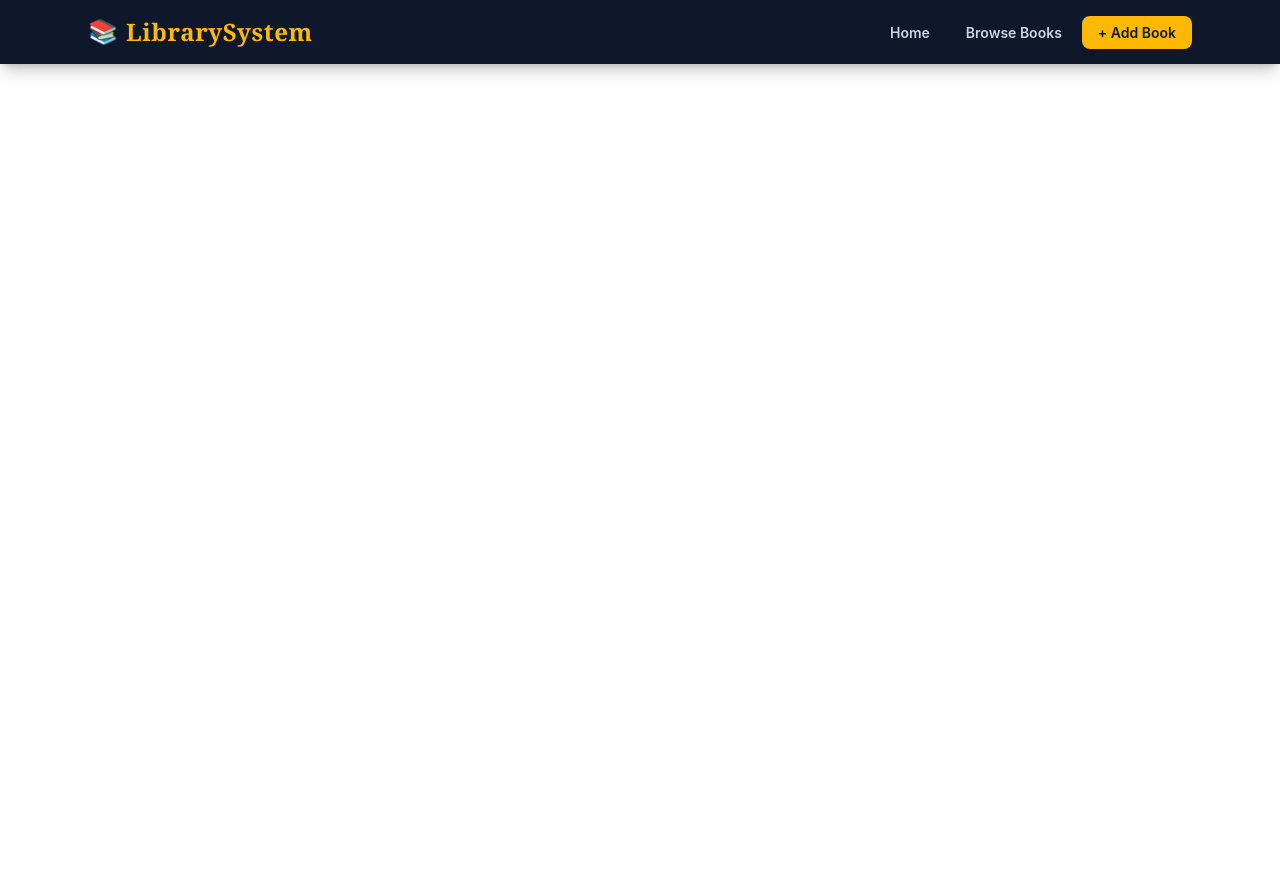
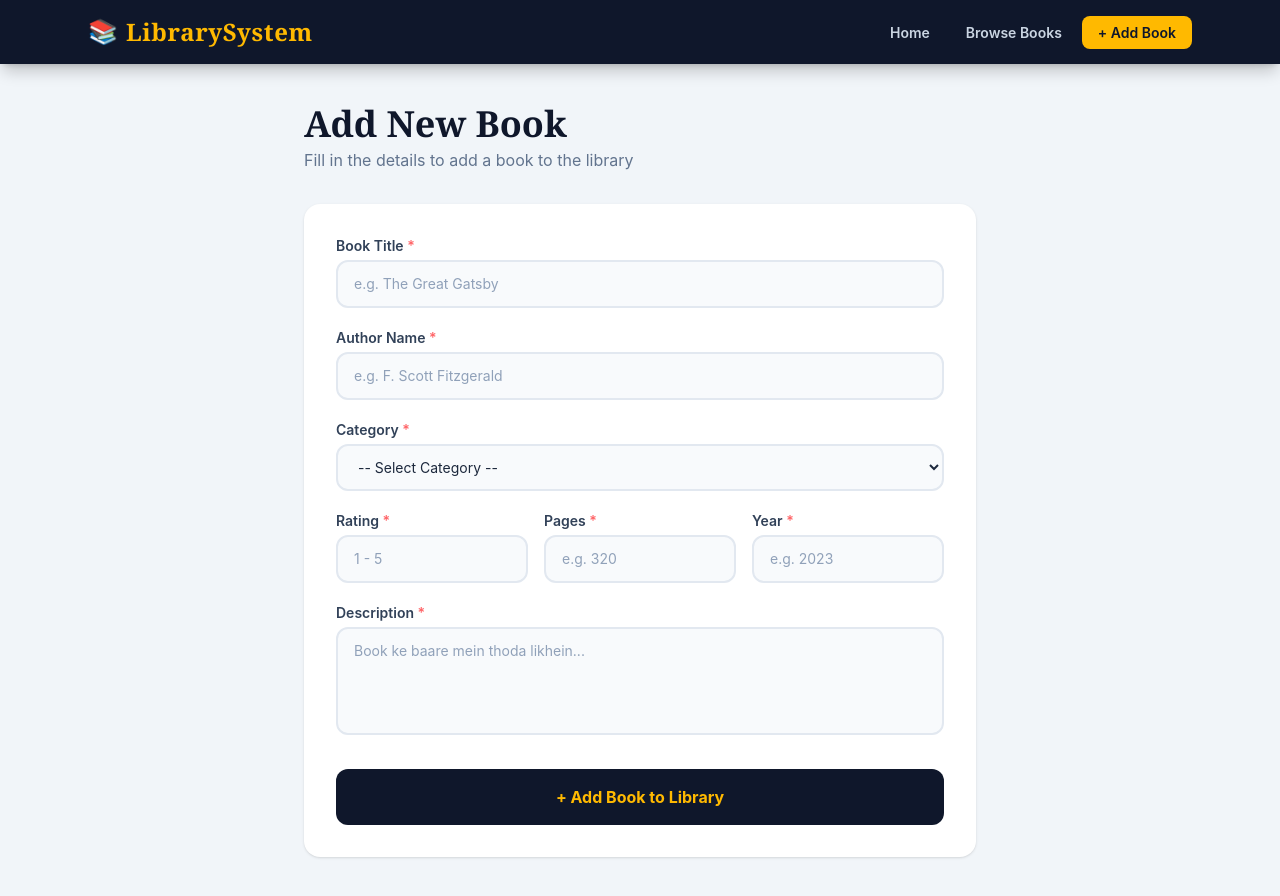
Before and after one commit to pragati8-tech/Online-Library-System, a React (Vite) app: page /add-book in a window 1280 px wide. Before the commit the page ends 800 px from the top, so only its background shows below. Built offline with nearby package versions, Linux system fonts and the light colour scheme.

Commit message:
added book displayed at the beginning

```diff
--- a/src/App.jsx
+++ b/src/App.jsx
@@ -4,6 +4,7 @@ import Home from "./pages/Home.jsx"
 import BrowseBooks from './pages/BrowseBooks'
 import BookDetails from "./pages/BookDetails";
 import { useState } from 'react'
+import AddBook from './pages/AddBook'
 import './App.css'
 
 function App() {
@@ -18,6 +19,7 @@ function App() {
          <Route path="/books/detail/:id" element={<BookDetails />} />
          <Route path="/books" element={<BrowseBooks />} />
          <Route path="/books/:category" element={<BrowseBooks />} />
+          <Route path="/add-book" element={<AddBook />} />
       </Routes>
       </BrowserRouter>
     </>
--- /dev/null
+++ b/src/pages/AddBook.jsx
@@ -0,0 +1,266 @@
+
+import { useState } from "react";
+import { useDispatch } from "react-redux";
+import { useNavigate } from "react-router-dom";
+import { addBook } from "../store/booksSlice";
+import { categories } from "../data/books";
+
+function AddBook() {
+
+  const dispatch = useDispatch();
+  const navigate = useNavigate();
+
+  // ── Form state
+  const [formData, setFormData] = useState({
+    title: "",
+    author: "",
+    category: "",
+    rating: "",
+    description: "",
+    pages: "",
+    year: "",
+  });
+
+  // ── Validation errors
+  const [errors, setErrors] = useState({});
+
+  // ── Input change handler
+  const handleChange = (e) => {
+    const { name, value } = e.target;
+    setFormData((prev) => ({ ...prev, [name]: value }));
+
+
+    if (errors[name]) {
+      setErrors((prev) => ({ ...prev, [name]: "" }));
+    }
+  };
+
+  // ── Form Validation
+  const validate = () => {
+    const newErrors = {};
+
+    if (!formData.title.trim())
+      newErrors.title = "Title zaroori hai";
+
+    if (!formData.author.trim())
+      newErrors.author = "Author ka naam zaroori hai";
+
+    if (!formData.category)
+      newErrors.category = "Category select karo";
+
+    if (!formData.rating) {
+      newErrors.rating = "Rating daalo";
+    } else if (formData.rating < 1 || formData.rating > 5) {
+      newErrors.rating = "Rating 1 se 5 ke beech honi chahiye";
+    }
+
+    if (!formData.description.trim()) {
+      newErrors.description = "Description zaroori hai";
+    } else if (formData.description.trim().length < 20) {
+      newErrors.description = "Description kam se kam 20 characters ka hona chahiye";
+    }
+
+    if (!formData.pages) {
+      newErrors.pages = "Pages ki tadaad daalo";
+    } else if (formData.pages < 1) {
+      newErrors.pages = "Pages 1 se zyada hone chahiye";
+    }
+
+    if (!formData.year) {
+      newErrors.year = "Publication year daalo";
+    } else if (formData.year < 1000 || formData.year > new Date().getFullYear()) {
+      newErrors.year = `Year 1000 se ${new Date().getFullYear()} ke beech hona chahiye`;
+    }
+
+    return newErrors;
+  };
+
+  // ── Form Submit handler
+  const handleSubmit = (e) => {
+    e.preventDefault(); // page reload rokta hai
+
+    // Validation
+    const validationErrors = validate();
+
+
+    if (Object.keys(validationErrors).length > 0) {
+      setErrors(validationErrors);
+      return;
+    }
+
+
+    const newBook = {
+      id: Date.now(),
+      title: formData.title.trim(),
+      author: formData.author.trim(),
+      category: formData.category,
+      rating: parseFloat(formData.rating),
+      description: formData.description.trim(),
+      pages: parseInt(formData.pages),
+      year: parseInt(formData.year),
+      popular: false,
+    };
+
+
+    dispatch(addBook(newBook));
+
+
+    navigate("/books");
+  };
+
+  // ── Reusable input field component
+  const InputField = ({ label, name, type = "text", placeholder, min, max }) => (
+    <div>
+      <label className="block text-sm font-semibold text-slate-700 mb-1">
+        {label} <span className="text-red-400">*</span>
+      </label>
+      <input
+        type={type}
+        name={name}
+        value={formData[name]}
+        onChange={handleChange}
+        placeholder={placeholder}
+        min={min}
+        max={max}
+        className={`w-full px-4 py-3 rounded-xl border-2 text-sm bg-slate-50 text-slate-800 placeholder-slate-400
+          focus:outline-none focus:bg-white transition-colors duration-200
+          ${errors[name]
+            ? "border-red-400 focus:border-red-400"   // error — red border
+            : "border-slate-200 focus:border-amber-400" // normal — amber border on focus
+          }`}
+      />
+      {/* Error message */}
+      {errors[name] && (
+        <p className="text-red-400 text-xs mt-1 font-medium">⚠ {errors[name]}</p>
+      )}
+    </div>
+  );
+
+  return (
+    <div className="bg-slate-100 min-h-screen py-10 px-6">
+      <div className="max-w-2xl mx-auto">
+
+        {/* ── PAGE HEADING ── */}
+        <div className="mb-8">
+          <h1 className="font-serif text-4xl font-bold text-slate-900 mb-1">
+            Add New Book
+          </h1>
+          <p className="text-slate-500">
+            Fill in the details to add a book to the library
+          </p>
+        </div>
+
+        {/* ── FORM CARD ── */}
+        <form
+          onSubmit={handleSubmit}
+          noValidate  // browser validation band — apni validation use karenge
+          className="bg-white rounded-2xl shadow-sm p-8 flex flex-col gap-5"
+        >
+
+          {/* Title */}
+          <InputField
+            label="Book Title"
+            name="title"
+            placeholder="e.g. The Great Gatsby"
+          />
+
+          {/* Author */}
+          <InputField
+            label="Author Name"
+            name="author"
+            placeholder="e.g. F. Scott Fitzgerald"
+          />
+
+          {/* Category — dropdown */}
+          <div>
+            <label className="block text-sm font-semibold text-slate-700 mb-1">
+              Category <span className="text-red-400">*</span>
+            </label>
+            <select
+              name="category"
+              value={formData.category}
+              onChange={handleChange}
+              className={`w-full px-4 py-3 rounded-xl border-2 text-sm bg-slate-50 text-slate-800
+                focus:outline-none focus:bg-white transition-colors duration-200
+                ${errors.category
+                  ? "border-red-400 focus:border-red-400"
+                  : "border-slate-200 focus:border-amber-400"
+                }`}
+            >
+              <option value="">-- Select Category --</option>
+              {categories.map((cat) => (
+                <option key={cat.id} value={cat.slug}>
+                  {cat.icon} {cat.name}
+                </option>
+              ))}
+            </select>
+            {errors.category && (
+              <p className="text-red-400 text-xs mt-1 font-medium">⚠ {errors.category}</p>
+            )}
+          </div>
+
+          {/* Rating + Pages + Year */}
+          <div className="grid grid-cols-3 gap-4">
+            <InputField
+              label="Rating"
+              name="rating"
+              type="number"
+              placeholder="1 - 5"
+              min="1"
+              max="5"
+            />
+            <InputField
+              label="Pages"
+              name="pages"
+              type="number"
+              placeholder="e.g. 320"
+              min="1"
+            />
+            <InputField
+              label="Year"
+              name="year"
+              type="number"
+              placeholder="e.g. 2023"
+              min="1000"
+              max={new Date().getFullYear()}
+            />
+          </div>
+
+          {/* Description — textarea */}
+          <div>
+            <label className="block text-sm font-semibold text-slate-700 mb-1">
+              Description <span className="text-red-400">*</span>
+            </label>
+            <textarea
+              name="description"
+              value={formData.description}
+              onChange={handleChange}
+              placeholder="Book ke baare mein thoda likhein..."
+              rows={4}
+              className={`w-full px-4 py-3 rounded-xl border-2 text-sm bg-slate-50 text-slate-800 placeholder-slate-400
+                focus:outline-none focus:bg-white transition-colors duration-200 resize-none
+                ${errors.description
+                  ? "border-red-400 focus:border-red-400"
+                  : "border-slate-200 focus:border-amber-400"
+                }`}
+            />
+            {errors.description && (
+              <p className="text-red-400 text-xs mt-1 font-medium">⚠ {errors.description}</p>
+            )}
+          </div>
+
+          {/* ── SUBMIT BUTTON ── */}
+          <button
+            type="submit"
+            className="w-full bg-slate-900 text-amber-400 font-bold py-4 rounded-xl hover:bg-slate-700 active:scale-95 transition-all duration-200 text-base mt-2"
+          >
+            + Add Book to Library
+          </button>
+
+        </form>
+      </div>
+    </div>
+  );
+}
+
+export default AddBook;
--- a/src/pages/BookDetails.jsx
+++ b/src/pages/BookDetails.jsx
@@ -1,21 +1,20 @@
-
 import { useParams, Link } from "react-router-dom";
-import { getBookById } from "../data/books";
+import { useSelector } from "react-redux";
 
 function BookDetails() {
   const { id } = useParams();
-  const book = getBookById(id);
+
+  const book = useSelector((state) =>
+    state.books.books.find((b) => b.id === Number(id))
+  );
 
   if (!book) {
     return <div className="p-10 text-center">Book not found ❌</div>;
   }
+
   return (
     <div className="min-h-screen bg-slate-100 p-6">
       <div className="max-w-4xl mx-auto bg-white rounded-xl shadow-md p-6">
-
-        <div className="flex justify-center mb-6">
-          <img src={book.cover} alt={book.title} className="h-60 object-contain"/>
-        </div>
 
         <h1 className="text-2xl font-bold mb-2">{book.title}</h1>
         <p className="text-slate-600 mb-2">by {book.author}</p>
@@ -28,8 +27,9 @@ function BookDetails() {
         <p className="text-sm mb-1">📅 Year: {book.year}</p>
 
         <div className="mt-6">
-          <Link to="/books" className="bg-slate-900 text-white px-4 py-2 rounded-lg"> ← Back to Books</Link>
+          <Link to="/books">← Back to Books</Link>
         </div>
+
       </div>
     </div>
   );
--- a/src/store/booksSlice.js
+++ b/src/store/booksSlice.js
@@ -1,5 +1,5 @@
 import { createSlice } from "@reduxjs/toolkit";
-import { books as initialBooks } from "../data/books"; // dummy data se shuru karenge
+import { books as initialBooks } from "../data/books";
 
 const booksSlice = createSlice({
   name: "books",
```
